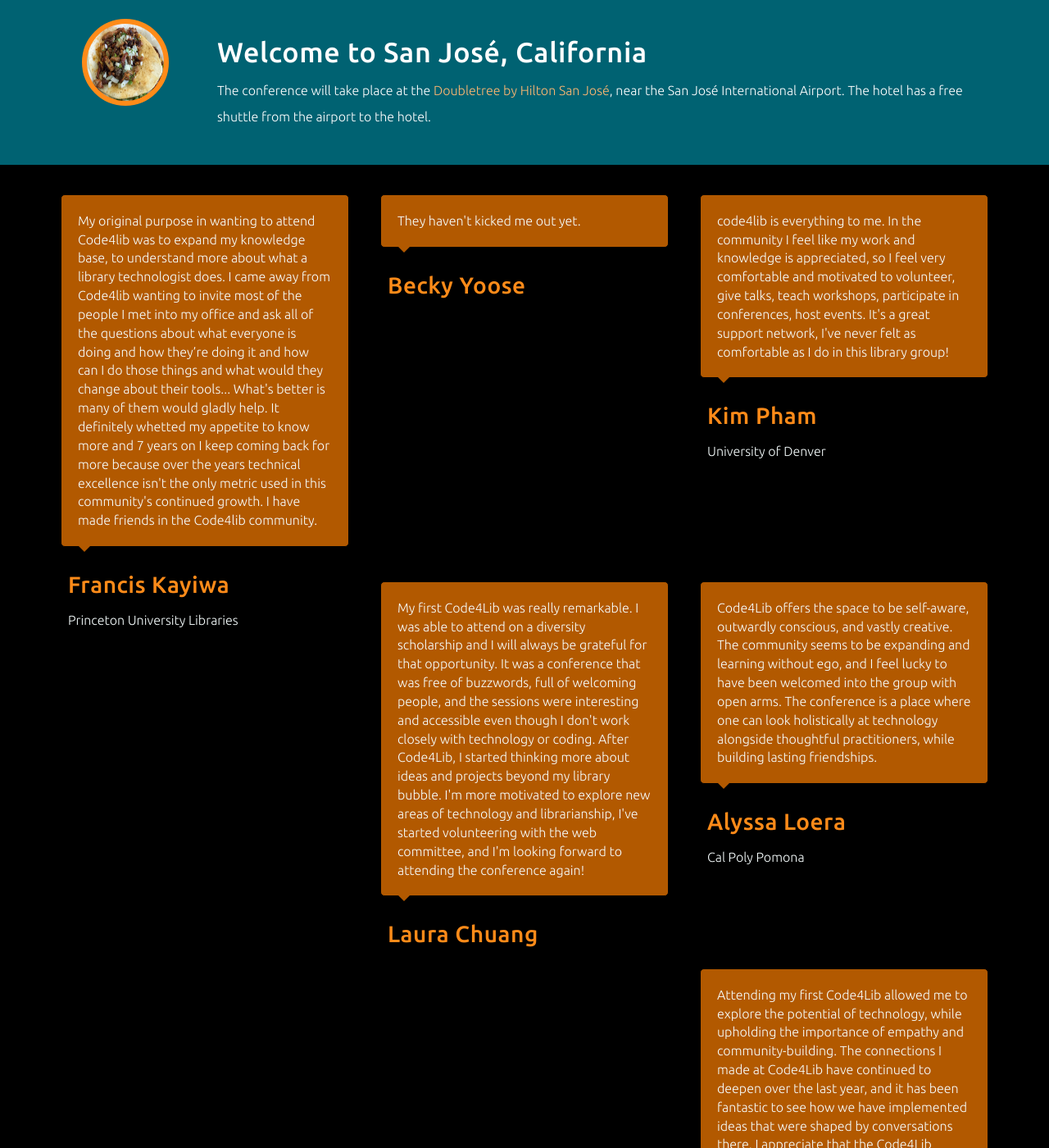
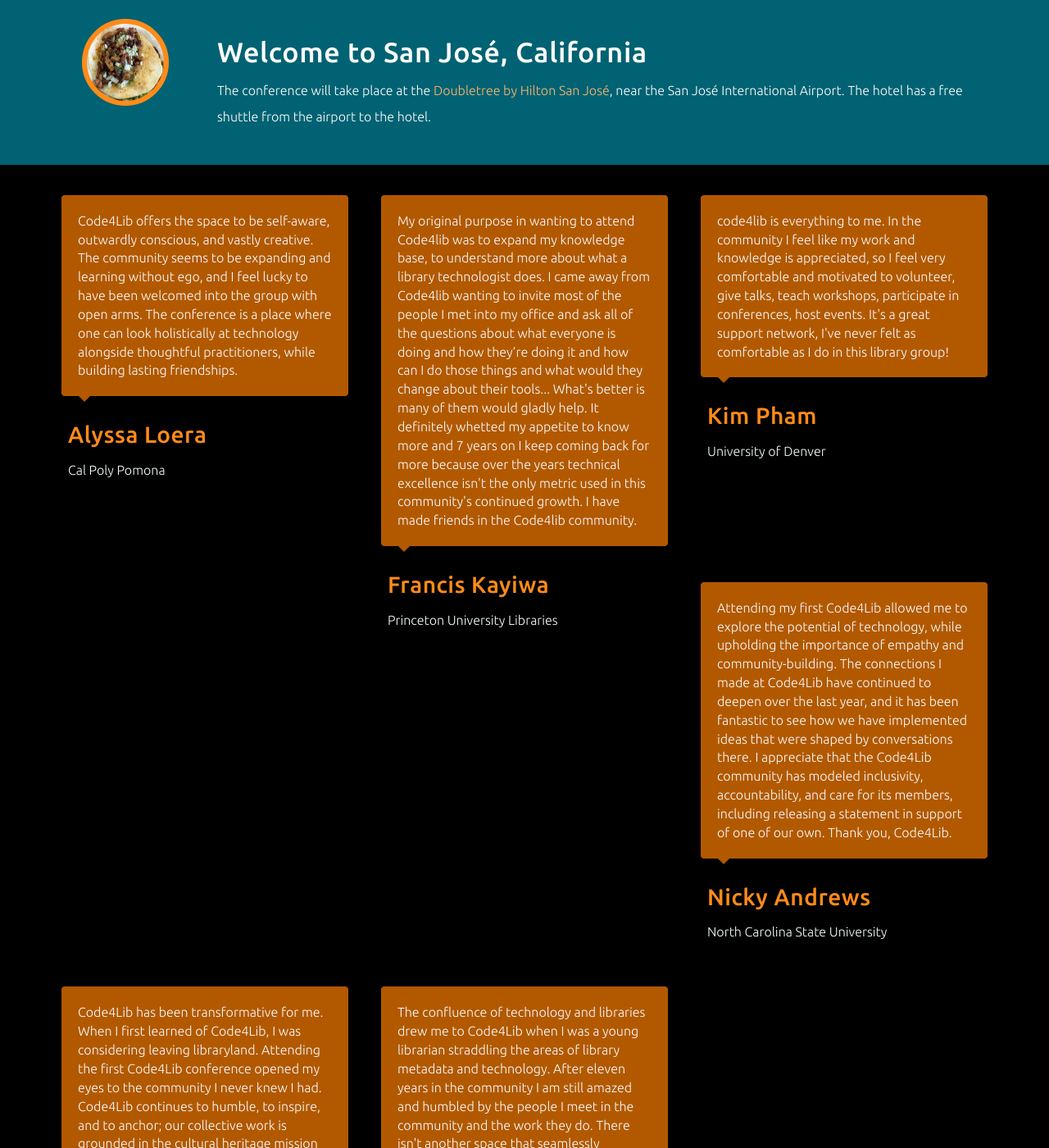
Before and after one commit to code4lib/2019.code4lib.org, a Jekyll site: the page built from index.html, in a window 1280 px wide and 1400 px high, scrolled down 1060 px. Shown: the whole window at 82% size. Built offline with Jekyll 4.4.1, drawn with Linux system fonts in a browser that asks for light colours; some web fonts are replaced; some of the changed text lies outside the part shown.

Commit message:
took out Becky's funny quote

```diff
--- a/_data/testimonials.yml
+++ b/_data/testimonials.yml
@@ -5,10 +5,6 @@
 
 - name: Becky Yoose
   blurb: "The confluence of technology and libraries drew me to Code4Lib when I was a young librarian straddling the areas of library metadata and technology. After eleven years in the community I am still amazed and humbled by the people I meet in the community and the work they do. There isn't another space that seamlessly combines libraries, technology, and the human aspect quite like Code4Lib in the library world."
-  twitter: yo_bj
-
-- name: Becky Yoose
-  blurb: "They haven't kicked me out yet."
   twitter: yo_bj
 
 - name: Francis Kayiwa
```
